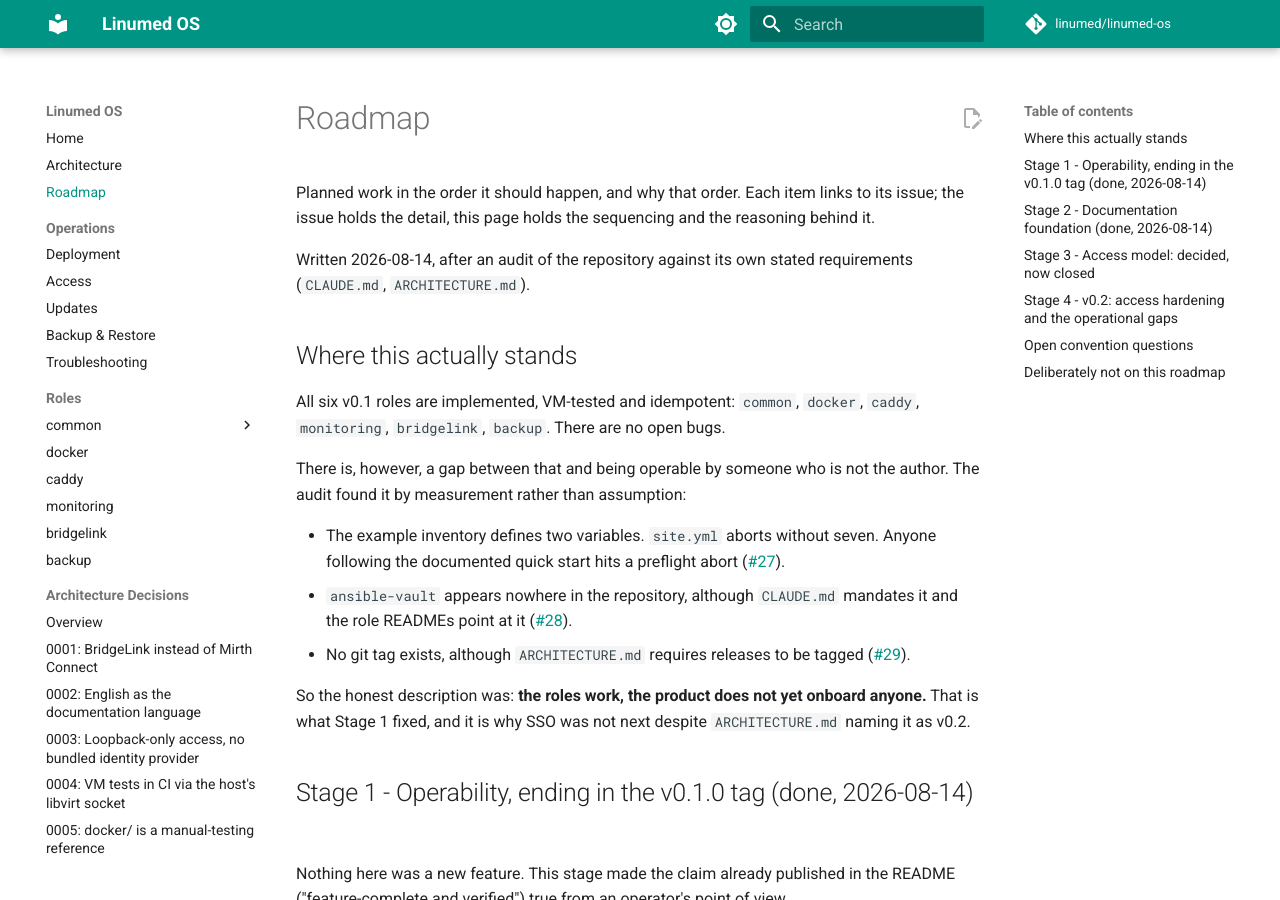
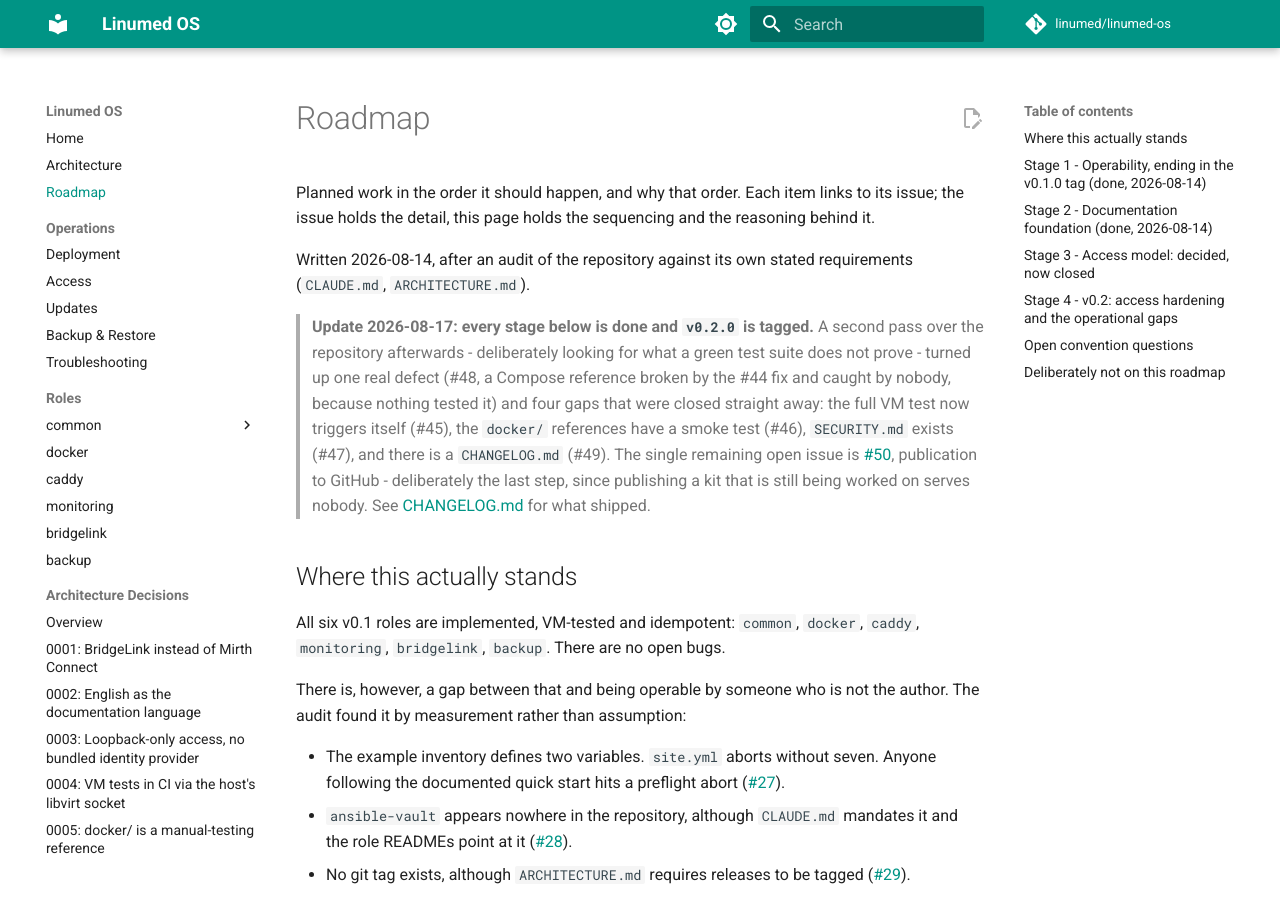
Before and after one commit to Linumed/Base, an MkDocs documentation site: the page built from docs/ROADMAP.md, in a window 1280 px wide and 900 px high. Built offline with MkDocs 1.6.1 and Material for MkDocs 9.7.7, drawn with Linux system fonts in a browser that asks for light colours; comment, search, counter and statistics services are not loaded.

Commit message:
Docs: Status auf v0.2.0, Roadmap um den Zweitdurchgang ergänzt
Der Zweitdurchgang nach vermeintlicher Fertigstellung förderte einen echten
Defekt zutage (#48) und vier Lücken, die eine grüne Testsuite nicht abdeckt -
festgehalten, weil "alle Tests grün" und "fertig" nicht dasselbe sind.

```diff
--- a/docs/ROADMAP.md
+++ b/docs/ROADMAP.md
@@ -6,6 +6,16 @@ it.
 
 Written 2026-08-14, after an audit of the repository against its own stated requirements
 (`CLAUDE.md`, `ARCHITECTURE.md`).
+
+> **Update 2026-08-17: every stage below is done and `v0.2.0` is tagged.** A second pass
+> over the repository afterwards - deliberately looking for what a green test suite does
+> not prove - turned up one real defect (#48, a Compose reference broken by the #44 fix
+> and caught by nobody, because nothing tested it) and four gaps that were closed straight
+> away: the full VM test now triggers itself (#45), the `docker/` references have a smoke
+> test (#46), `SECURITY.md` exists (#47), and there is a `CHANGELOG.md` (#49). The single
+> remaining open issue is [#50](../../issues/50), publication to GitHub - deliberately the
+> last step, since publishing a kit that is still being worked on serves nobody. See
+> [CHANGELOG.md](../CHANGELOG.md) for what shipped.
 
 ## Where this actually stands
 
```
Also changed, not shown: README.md (+9 -7 lines).
